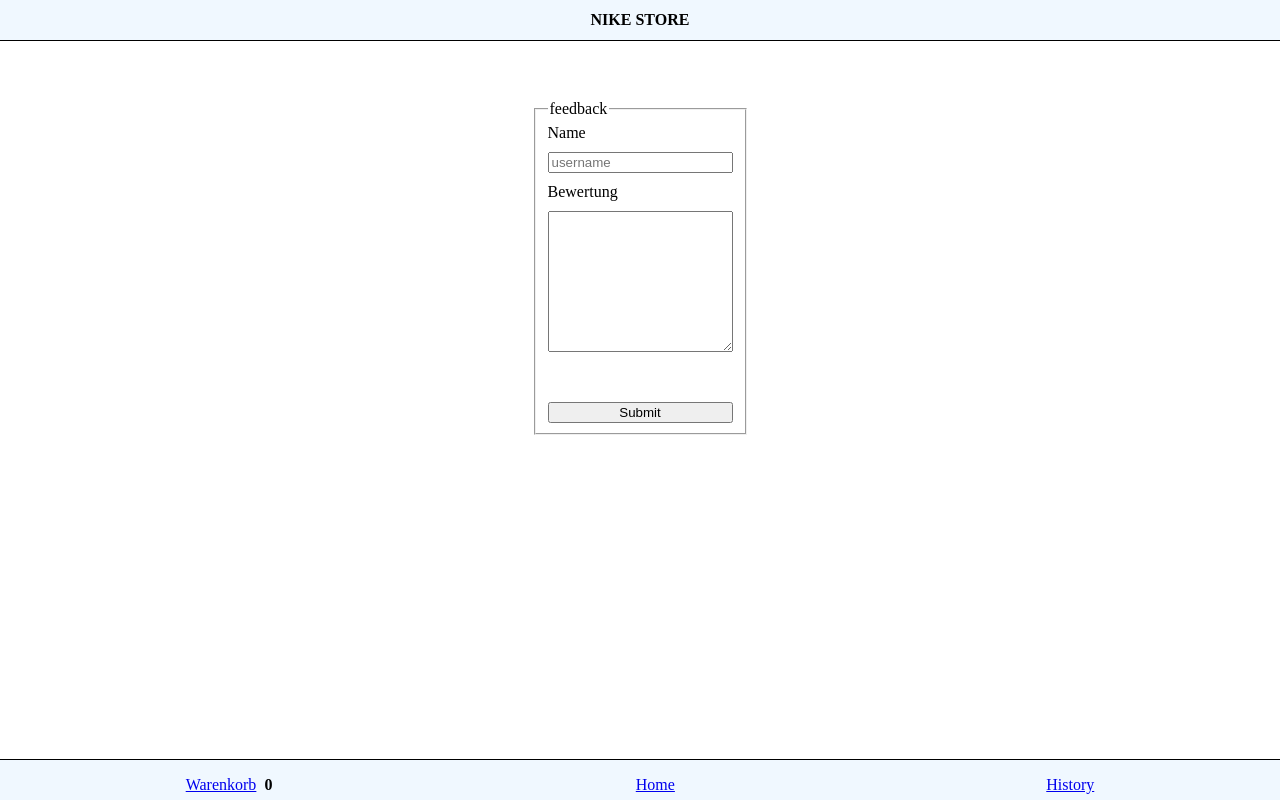
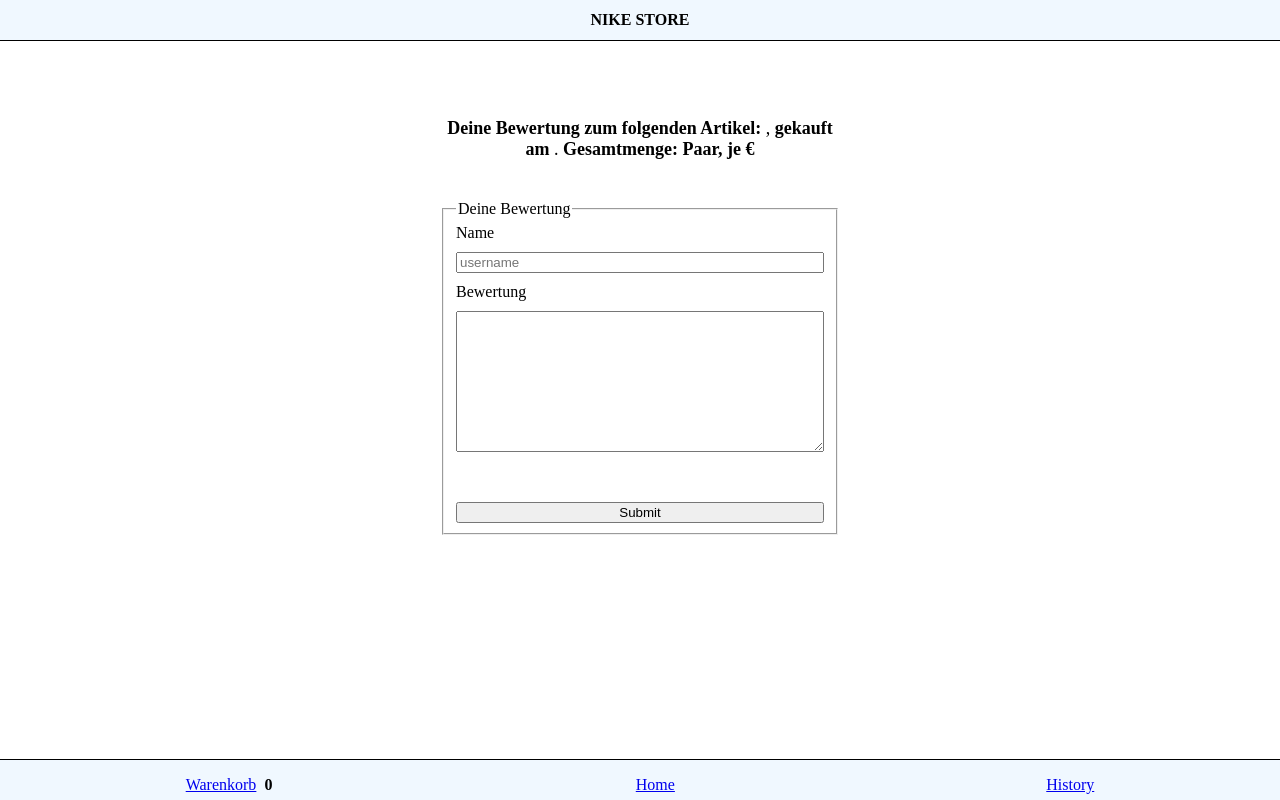
Before and after one commit to nazardiachok/Capstone-New-Project, a React (Create React App) app: page /feedback in a window 1280 px wide. Built offline with nearby package versions, Linux system fonts and the light colour scheme.

Commit message:
-data renderd in Feedback.js -window.location.reload() added -window.confirm added

```diff
--- a/src/App.js
+++ b/src/App.js
@@ -110,7 +110,7 @@ function App() {
     setHistoryItems([]);
   }
   function feedbackSubmit(user, feedback, elementForFeedback) {
-    console.log(user, feedback);
+    /*  console.log(user, feedback); */
     const objectExists = allDataItems.find(
       (object) => object.id === elementForFeedback.id
     );
@@ -126,12 +126,22 @@ function App() {
             : element
         )
       );
-      console.log(objectExists);
     } else {
       return null;
     }
-    window.location.reload();
-    /* feedback erst nach zweitem click geht startet. brauchte reload */
+
+    let isExecuted = window.confirm(
+      "Danke für Ihren Feedback! Nach submitten von Feedback werden Sie zu Homepage weitergeleitet!"
+    );
+    if (isExecuted) {
+      navigate("/");
+      window.location.reload();
+    } else {
+      return null;
+    }
+    console.log(isExecuted);
+
+    /* 1.feedback erst nach zweitem click wird überschrieben. brauchte reload. kann nicht direct zum details navigieren,weil nach reload- id verschwindet */
   }
   function goToFeedbackForm(elem) {
     setElementforFeedback(elem);
--- a/src/pages/Details.js
+++ b/src/pages/Details.js
@@ -7,7 +7,7 @@ export default function Details({ output }) {
 
   const { id } = useParams();
   const details = output.filter((obj) => obj.id === +id);
-
+  console.log(details[0]);
   console.log(details[0].user, details[0].feedback);
 
   return (
--- a/src/pages/Feedback.js
+++ b/src/pages/Feedback.js
@@ -6,12 +6,21 @@ export default function Feedback({ feedbackSubmit, elementForFeedback }) {
     const form = event.target;
     const { name, feedback } = form.elements;
     feedbackSubmit(name.value, feedback.value, elementForFeedback);
+    console.log(name.value, feedback.value);
+    console.log(elementForFeedback);
   }
   return (
     <Section>
+      <p>
+        <b> Deine Bewertung zum folgenden Artikel: </b>
+        {elementForFeedback.title}, <b> gekauft am </b>
+        {elementForFeedback.date}. <b> Gesamtmenge: </b>{" "}
+        {elementForFeedback.amount} <b> Paar, je </b> {elementForFeedback.price}
+         <b> € </b>
+      </p>
       <form onSubmit={submitFeedback}>
         <fieldset>
-          <legend>feedback</legend>
+          <legend>Deine Bewertung</legend>
           <label>Name</label>
           <input
             type="text"
@@ -35,9 +44,11 @@ export default function Feedback({ feedbackSubmit, elementForFeedback }) {
   );
 }
 const Section = styled.section`
+  max-width: 400px;
   display: flex;
   justify-content: center;
   margin: 100px auto;
+  flex-direction: column;
 
   fieldset {
     display: flex;
@@ -48,4 +59,9 @@ const Section = styled.section`
       margin-top: 40px;
     }
   }
+  p {
+    text-align: center;
+    margin-bottom: 40px;
+    font-size: 18px;
+  }
 `;
```
